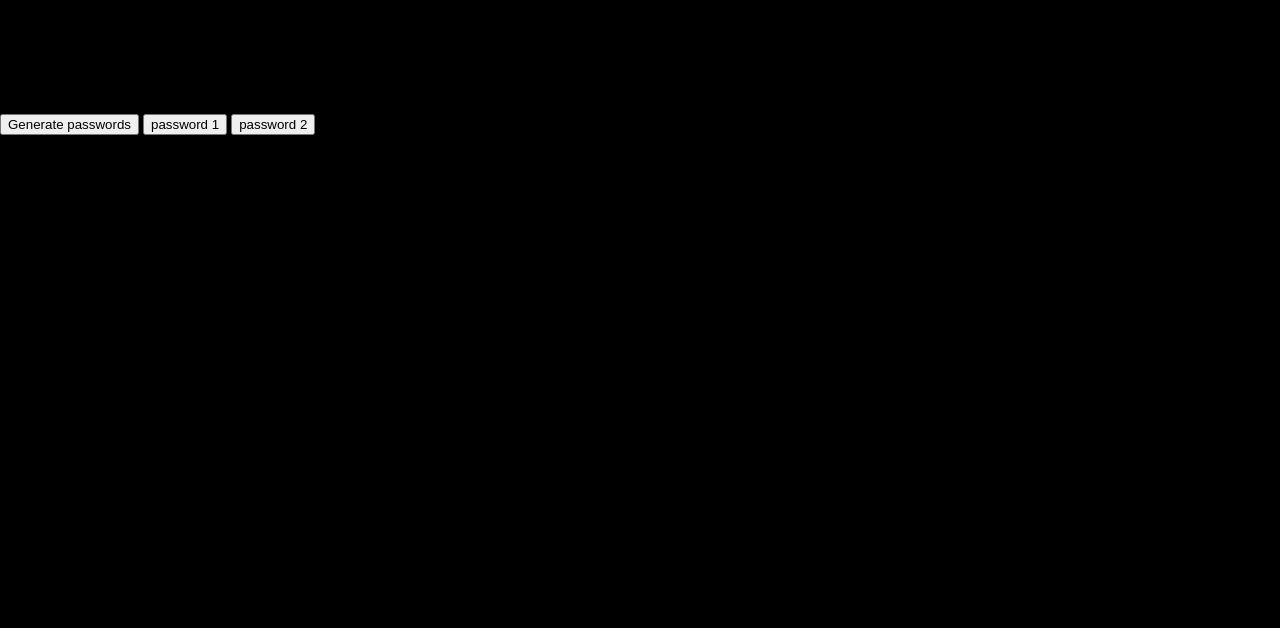
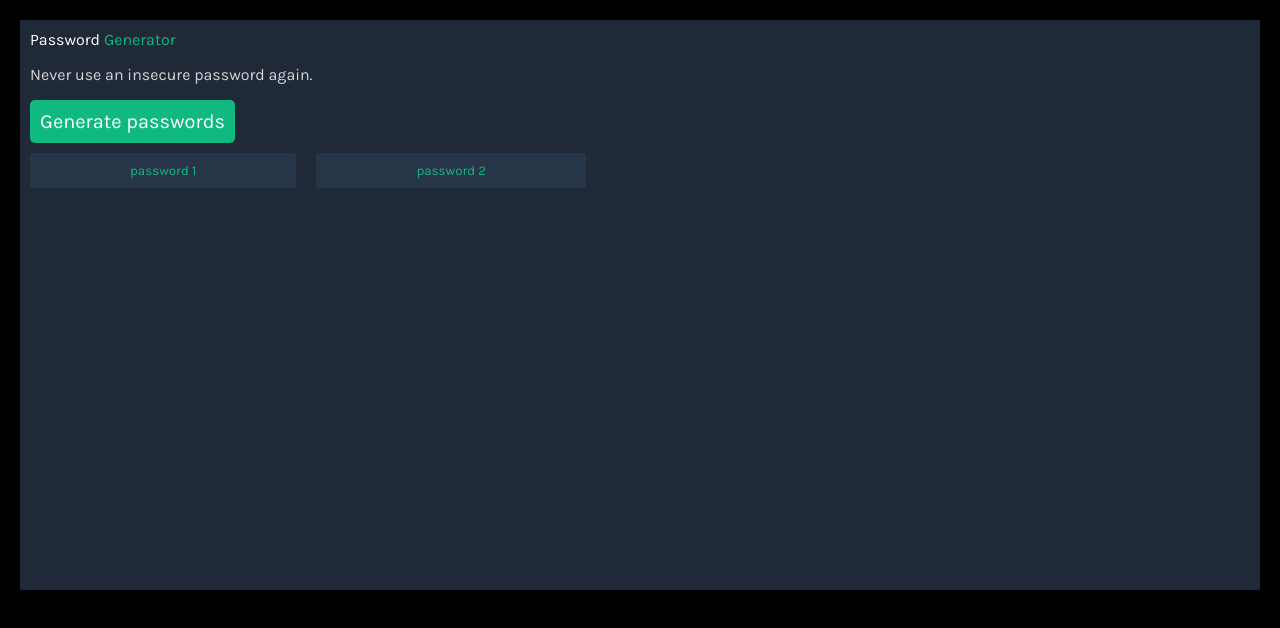
Before and after one commit to s7awh/pas-gen, a plain HTML site: page index.html in a window 1280 px wide. Drawn offline with Linux system fonts and the light colour scheme; a web font is replaced by a local one.

Commit message:
linked font, added divs for better structuring

```diff
--- a/index.html
+++ b/index.html
@@ -5,13 +5,23 @@
     <meta name="viewport" content="width=device-width, initial-scale=1.0">
     <title>Password Generator</title>
     <link rel="stylesheet" href="styles.css">
+    <link rel="preconnect" href="https://fonts.googleapis.com">
+    <link rel="preconnect" href="https://fonts.gstatic.com" crossorigin>
+    <link href="https://fonts.googleapis.com/css2?family=Iceland&family=Karla:ital,wght@0,200..800;1,200..800&display=swap" rel="stylesheet">
 </head>
 <body>
-    <h1>Password Generator</h1>
-    <p>Never use an insecure password again.</p>
-    <button id="button">Generate passwords</button>
-    <button id="copy-one">password 1</button>
-    <button id="copy-two">password 2</button>
+    <div class="main-window">
+        <div class="title-main">
+            <span class="title1">Password</span>
+            <span class="title2">Generator</span>
+        </div>
+        <p class="text">Never use an insecure password again.</p>
+        <button class="btn1" id="button">Generate passwords</button>
+        <div class="results">
+            <button class="btn2" id="copy-one">password 1</button>
+            <button class="btn2" id="copy-two">password 2</button>
+        </div>
+    </div>
 
 
 
```
